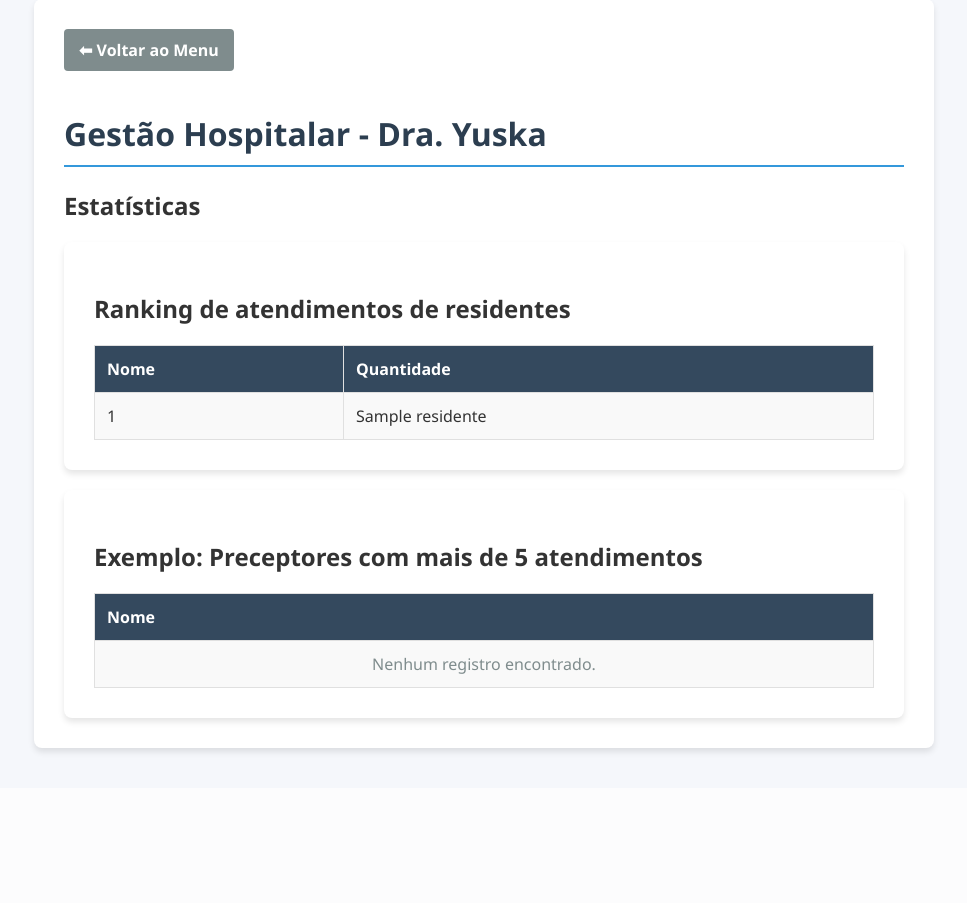
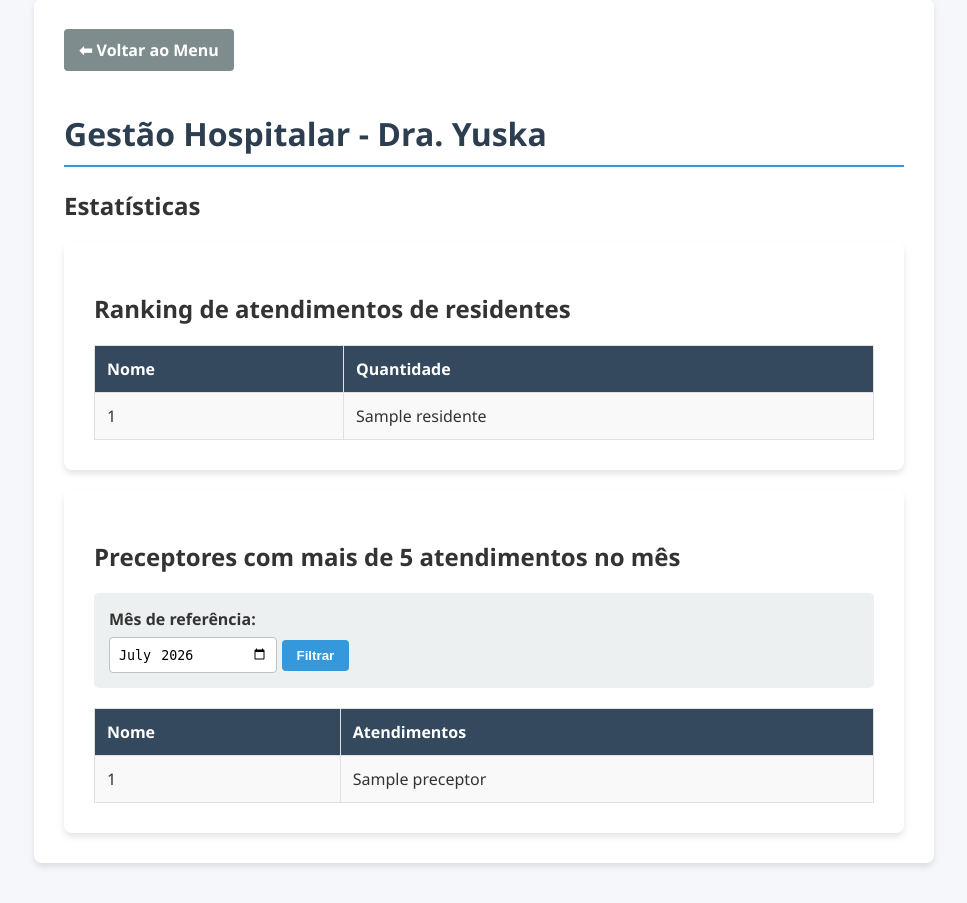
Before and after one commit to euvictoroliveira/Projeto-banco-de-dados-Parte-I, a Flask app: page /estatisticas in a window 1280 px wide. Shown: the part 41-944 px from the top of the page, without its empty margins (156-1123 px from the left). Before the commit the page ends 795 px from the top, so only its background shows below. Run offline with Flask 3, Linux system fonts and the light colour scheme; a database or web service that is not in the repository returns one stand-in record (values such as "Sample title").

Commit message:
[etapa 1] Listando os preceptores que supervisionaram mais de 5 atendimentos em um determinado mês

```diff
--- a/database.py
+++ b/database.py
@@ -12,6 +12,6 @@ os.environ['LC_MESSAGES'] = 'English'
 conexao = psycopg2.connect(
     dbname="projeto_hospital",
     user="postgres",
-    password="olimandias",
+    password="",
     host="localhost"
 )
--- a/routes/estatisticas.py
+++ b/routes/estatisticas.py
@@ -3,6 +3,7 @@
 #
 
 from flask import Blueprint, render_template, request
+from datetime import date
 import database
 
 #ranking_residentes_bp = Blueprint("ranking_residentes", __name__)
@@ -23,15 +24,58 @@ def get_ranking_residentes():
 
     cursor.execute(consulta)
     ranking = cursor.fetchall()
+    cursor.close()
 
     return ranking
+
+# Preceptores que supervisionaram mais de 5 atendimentos em um determinado mês
+def get_preceptores_mais_de_5_atendimentos(ano, mes):
+    cursor = database.conexao.cursor()
+
+    consulta = """
+        SELECT p.nome, count(*)
+        FROM preceptor pr
+        INNER JOIN pessoa p ON p.id_pessoa = pr.id_profissional
+        INNER JOIN atendimento a ON a.id_preceptor = pr.id_profissional
+        WHERE EXTRACT(YEAR FROM a.data_hora) = %s
+          AND EXTRACT(MONTH FROM a.data_hora) = %s
+        GROUP BY p.id_pessoa, p.nome
+        HAVING count(*) > 5
+        ORDER BY count(*) DESC
+    """
+
+    cursor.execute(consulta, (ano, mes))
+    resultado = cursor.fetchall()
+    cursor.close()
+
+    return resultado
 
 @estatisticas_bp.route('/estatisticas', methods=['GET'])
 def estatisticas():
 
     ranking = get_ranking_residentes()
 
-    return render_template('estatisticas.html', ranking_residentes=ranking)
+    # Mês vindo do <input type="month"> no formato "AAAA-MM".
+    # Se não vier (ou vier inválido), cai no mês corrente.
+    mes_selecionado = request.args.get('mes')
+
+    try:
+        ano, mes = mes_selecionado.split('-')
+        ano, mes = int(ano), int(mes)
+    except (AttributeError, ValueError):
+        hoje = date.today()
+        ano, mes = hoje.year, hoje.month
+
+    mes_selecionado = f"{ano:04d}-{mes:02d}"
+
+    preceptores = get_preceptores_mais_de_5_atendimentos(ano, mes)
+
+    return render_template(
+        'estatisticas.html',
+        ranking_residentes=ranking,
+        preceptores_mais_de_5=preceptores,
+        mes_selecionado=mes_selecionado
+    )
 
 # Tempo médio de duração dos atendimentos por residente
 @estatisticas_bp.route("/tempo_medio_residentes", methods=["GET"])
@@ -60,4 +104,4 @@ def tempo_medio_residentes():
 
     cursor.close()
 
-    return render_template("tempo_medio_residentes.html",residentes=residentes)
+    return render_template("tempo_medio_residentes.html", residentes=residentes)
--- a/static/style.css
+++ b/static/style.css
@@ -1,6 +1,8 @@
-/* =========================================================
+/*
+
    Hospital Dra. Yuska Maritan Brito - Estilos globais
-   ========================================================= */
+
+   */
 
 * {
     box-sizing: border-box;
@@ -18,9 +20,11 @@ h1 {
     color: #2c3e50;
 }
 
-/* =========================================================
+/*
+
    Página de menu (index.html)
-   ========================================================= */
+
+   */
 
 body.pagina-menu {
     display: flex;
@@ -86,9 +90,11 @@ p.subtitulo {
     margin-bottom: 10px;
 }
 
-/* =========================================================
+/*
+
    Páginas internas (listagens, formulários, estatísticas)
-   ========================================================= */
+
+   */
 
 body.pagina-interna {
     margin: 40px;
@@ -127,9 +133,11 @@ body.pagina-interna {
     background-color: #95a5a6;
 }
 
-/* =========================================================
+/*
+
    Tabelas
-   ========================================================= */
+
+   */
 
 table {
     border-collapse: collapse;
@@ -158,9 +166,11 @@ td.vazio {
     color: #7f8c8d;
 }
 
-/* =========================================================
+/*
+
    Alertas de feedback (sucesso / erro)
-   ========================================================= */
+
+   */
 
 .alerta {
     padding: 12px 15px;
@@ -181,9 +191,11 @@ td.vazio {
     border: 1px solid #c3e6cb;
 }
 
-/* =========================================================
+/*
+
    Formulários de busca / cadastro
-   ========================================================= */
+
+   */
 
 .form-caixa {
     background: #ecf0f1;
@@ -202,7 +214,8 @@ td.vazio {
     margin-top: 0;
 }
 
-.form-caixa input[type="text"] {
+.form-caixa input[type="text"],
+.form-caixa input[type="month"] {
     margin-top: 5px;
     padding: 8px;
     border: 1px solid #bdc3c7;
@@ -243,9 +256,11 @@ td.vazio {
     width: 200px;
 }
 
-/* =========================================================
+/*
+
    Status de faturamento
-   ========================================================= */
+
+   */
 
 .faturado-sim {
     color: #27ae60;
--- a/templates/estatisticas.html
+++ b/templates/estatisticas.html
@@ -40,15 +40,36 @@
 
     <div class="container">
 
-    <h2>Exemplo: Preceptores com mais de 5 atendimentos</h2>
+    <h2>Preceptores com mais de 5 atendimentos no mês</h2>
+
+    <div class="form-caixa">
+        <form action="/estatisticas" method="GET">
+
+            <label for="mes">Mês de referência:</label>
+
+            <input type="month" id="mes" name="mes" value="{{ mes_selecionado }}">
+
+            <button type="submit">Filtrar</button>
+
+        </form>
+    </div>
+
     <table>
         <tr>
             <th>Nome</th>
+            <th>Atendimentos</th>
         </tr>
 
+        {% for linha in preceptores_mais_de_5 %}
         <tr>
-            <td colspan="1" class="vazio">Nenhum registro encontrado.</td>
+            <td>{{ linha[0] }}</td>
+            <td>{{ linha[1] }}</td>
         </tr>
+        {% else %}
+        <tr>
+            <td colspan="2" class="vazio">Nenhum preceptor supervisionou mais de 5 atendimentos neste mês.</td>
+        </tr>
+        {% endfor %}
     </table>
 
     </div>
```
